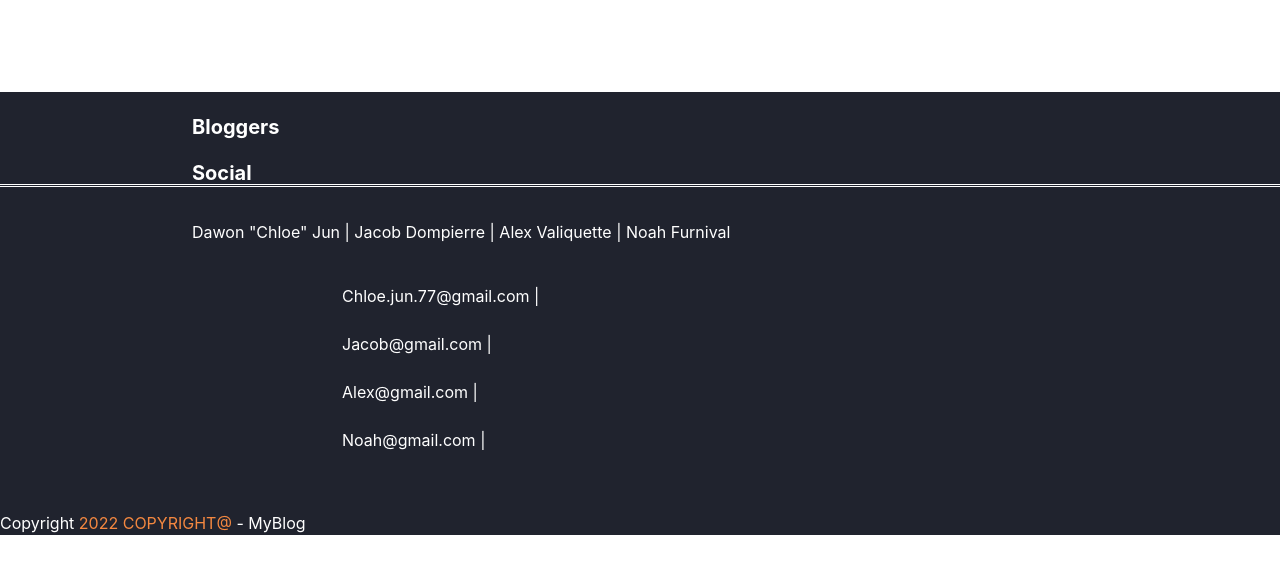
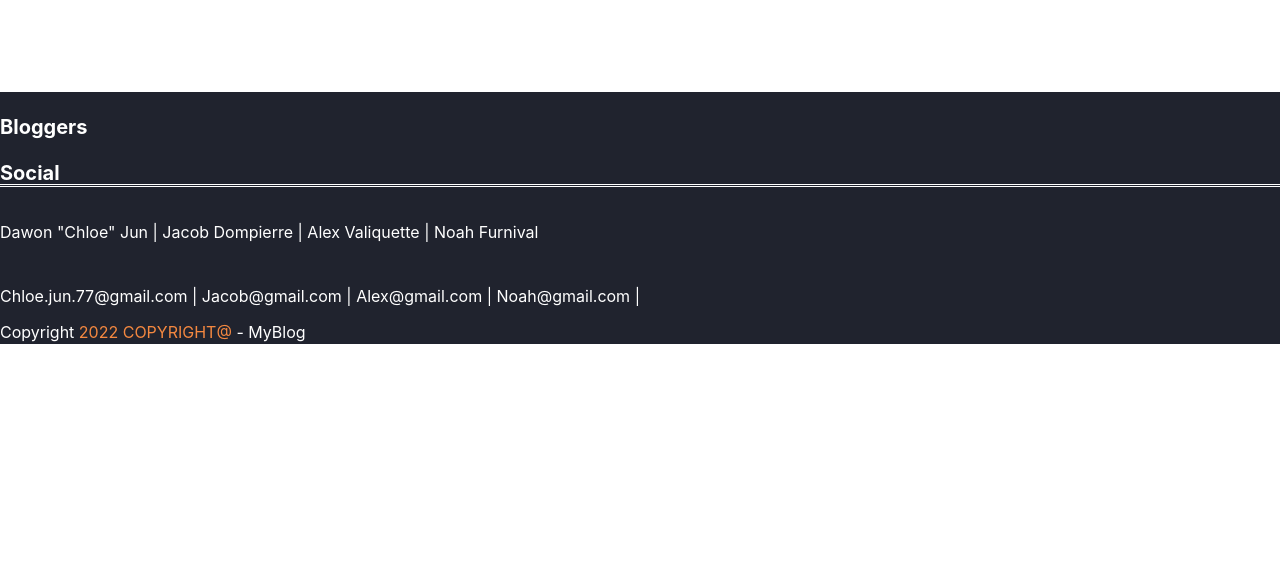
Before and after one commit to DevChloee/Team_Project_Blog, a PHP site: page / in a window 1280 px wide. Shown: the part 109-683 px from the top of the page. Run offline with PHP 8.4, Linux system fonts and the light colour scheme; data that the repository does not hold is empty.

Commit message:
FIX : fix one error in footer but still has error

```diff
--- a/admin/aboutus.php
+++ b/admin/aboutus.php
@@ -43,7 +43,7 @@ if (isset($_SESSION["admin"]) && $_SESSION["admin"] = "chloe") {
           <ul class="navbar-nav ml-auto">
 
             <li class="nav-item active">
-              <a class="nav-link" href="">Home
+              <a class="nav-link" href="index.php">Home
                 <span class="sr-only">(current)</span>
               </a>
             </li>
@@ -81,7 +81,7 @@ if (isset($_SESSION["admin"]) && $_SESSION["admin"] = "chloe") {
     </nav>
   </header>
   <div class="container">
-    <h1 id="title">About Us</h1>
+    <h1 id="aboutustitle">About Us</h1>
     <blockquote>We are a group of 4 developpers from Algonquin College, who we're tasked with creating a web
       application.
       We choose to make a diary website/forums, we tought it would be place to start for our first web application.
--- a/admin/contact.php
+++ b/admin/contact.php
@@ -134,8 +134,9 @@
 	</div>
 
  	<?php
-    include '../partials/footer.php';
-    ?>
+  include '../partials/footer.php';
+	?>
+
 <?php
  	}else{
   header("Location: contact.php");
--- a/admin/css/about-us.css
+++ b/admin/css/about-us.css
@@ -8,7 +8,7 @@
   box-shadow: 0 10px 10px 0 rgba(148, 202, 238, 0.2), 0 6px 20px 0 rgba(0, 0, 0, 0.19);
 }
 
-#title {
+#aboutustitle {
   text-align: center;
 }
 
--- a/partials/footer.css
+++ b/partials/footer.css
@@ -4,12 +4,10 @@
 	color: white;
 	background-color: rgb(32, 35, 46);
 	margin-top: 75px;
+/*    margin: 0 auto;*/
 }
 .footer_titles{
-    /*isplay: flex;
-    justify-content: space-between;*/
-    margin-left: 15%;
-    margin-right: 15%;
+
     position: relative;
     top: 20px;
     font-weight: bolder;
@@ -22,19 +20,11 @@ hr.cuteline {
 }
 
 .footerinfo {
-    /*display: flex;
-    justify-content: space-between;*/
-    margin-left: 15%;
-    margin-right: 15%;
     position: relative;
     line-height: 3;
 }
 
-.emailsfooter {
-    margin-left: 150px;
-    display: grid;
-    margin-bottom: 47px;
-}
+
 
 a.peepemail {
     color: white;
```
Also changed, not shown: loginuser/aboutus.php (+7 -7 lines), partials/footer.php (indentation only).
